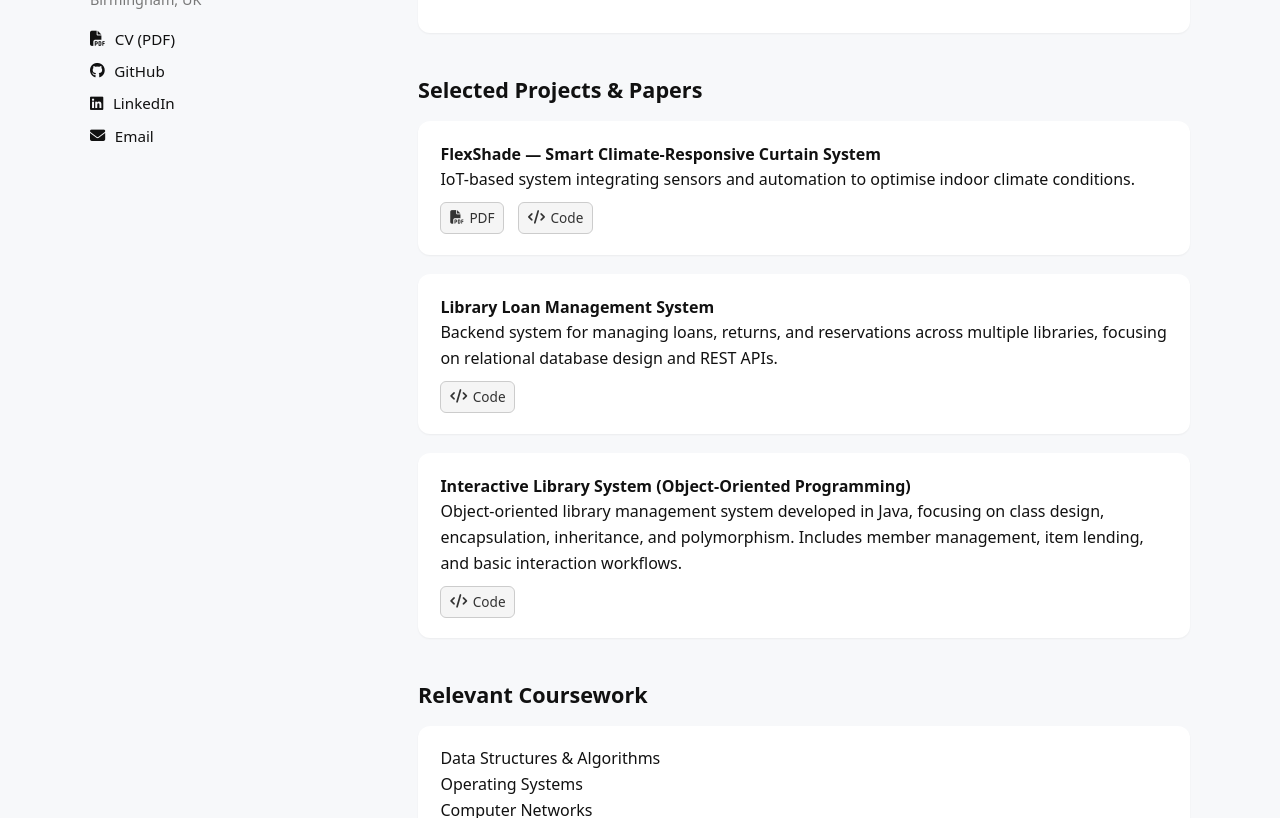
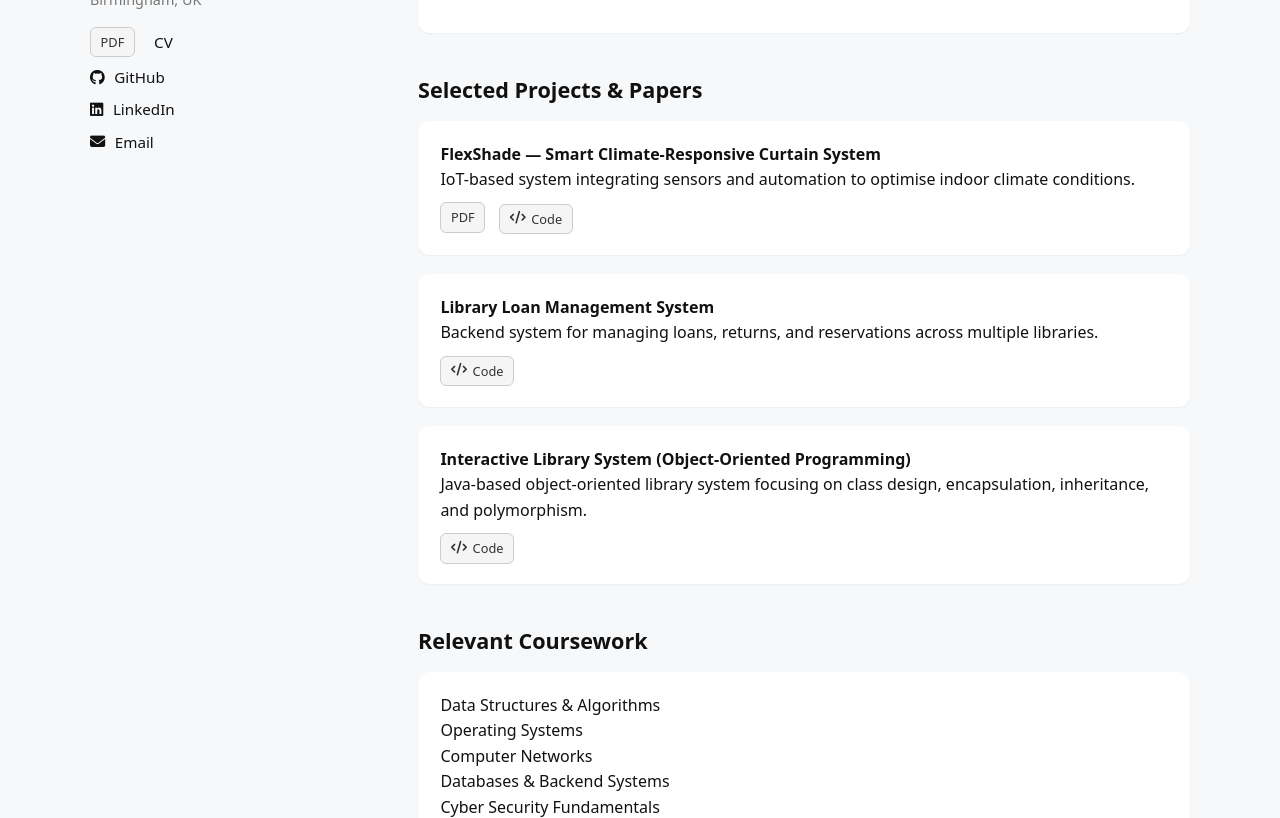
Before and after one commit to abrahamsharkey/abrahamsharkey.github.io, a plain HTML site: page index.html in a window 1280 px wide. Shown: the part 315-1133 px from the top of the page. Drawn offline with Linux system fonts and the light colour scheme.

Commit message:
Replace PDF icons with academic-style PDF badges

```diff
--- a/index.html
+++ b/index.html
@@ -5,7 +5,7 @@
   <meta name="viewport" content="width=device-width, initial-scale=1.0" />
   <title>Abraham Sharkey | Computer Science</title>
 
-  <!-- Font Awesome -->
+  <!-- Font Awesome (ONLY for GitHub / LinkedIn / Code icons) -->
   <link
     rel="stylesheet"
     href="https://cdnjs.cloudflare.com/ajax/libs/font-awesome/6.5.0/css/all.min.css"
@@ -105,24 +105,25 @@
       text-decoration: underline;
     }
 
+    /* Academic-style badges */
     .pub-links {
       margin-top: 0.6rem;
     }
 
-    .pub-links a {
+    .badge {
       display: inline-flex;
       align-items: center;
       gap: 0.35rem;
       margin-right: 0.6rem;
-      padding: 0.25rem 0.55rem;
-      font-size: 0.85rem;
+      padding: 0.25rem 0.6rem;
+      font-size: 0.8rem;
       border: 1px solid #ccc;
       border-radius: 6px;
       background: #f5f5f5;
       color: #333;
     }
 
-    .pub-links a:hover {
+    .badge:hover {
       background: #e9e9e9;
     }
 
@@ -159,7 +160,7 @@
 
       <div class="icon-links">
         <a href="resume.pdf" target="_blank" rel="noopener noreferrer">
-          <i class="fa-solid fa-file-pdf"></i> CV (PDF)
+          <span class="badge">PDF</span> CV
         </a>
         <a
           href="https://github.com/abrahamsharkey"
@@ -213,14 +214,14 @@
 
           <div class="pub-links">
             <a href="flexshade.pdf" target="_blank" rel="noopener noreferrer">
-              <i class="fa-solid fa-file-pdf"></i> PDF
+              <span class="badge">PDF</span>
             </a>
             <a
               href="https://github.com/abrahamsharkey/flexshade"
               target="_blank"
               rel="noopener noreferrer"
             >
-              <i class="fa-solid fa-code"></i> Code
+              <span class="badge"><i class="fa-solid fa-code"></i> Code</span>
             </a>
           </div>
         </div>
@@ -229,8 +230,7 @@
           <strong>Library Loan Management System</strong><br />
           <span>
             Backend system for managing loans, returns, and reservations across
-            multiple libraries, focusing on relational database design and REST
-            APIs.
+            multiple libraries.
           </span>
 
           <div class="pub-links">
@@ -239,7 +239,7 @@
               target="_blank"
               rel="noopener noreferrer"
             >
-              <i class="fa-solid fa-code"></i> Code
+              <span class="badge"><i class="fa-solid fa-code"></i> Code</span>
             </a>
           </div>
         </div>
@@ -247,10 +247,8 @@
         <div class="card">
           <strong>Interactive Library System (Object-Oriented Programming)</strong><br />
           <span>
-            Object-oriented library management system developed in Java,
-            focusing on class design, encapsulation, inheritance, and
-            polymorphism. Includes member management, item lending, and basic
-            interaction workflows.
+            Java-based object-oriented library system focusing on class design,
+            encapsulation, inheritance, and polymorphism.
           </span>
 
           <div class="pub-links">
@@ -259,7 +257,7 @@
               target="_blank"
               rel="noopener noreferrer"
             >
-              <i class="fa-solid fa-code"></i> Code
+              <span class="badge"><i class="fa-solid fa-code"></i> Code</span>
             </a>
           </div>
         </div>
```
